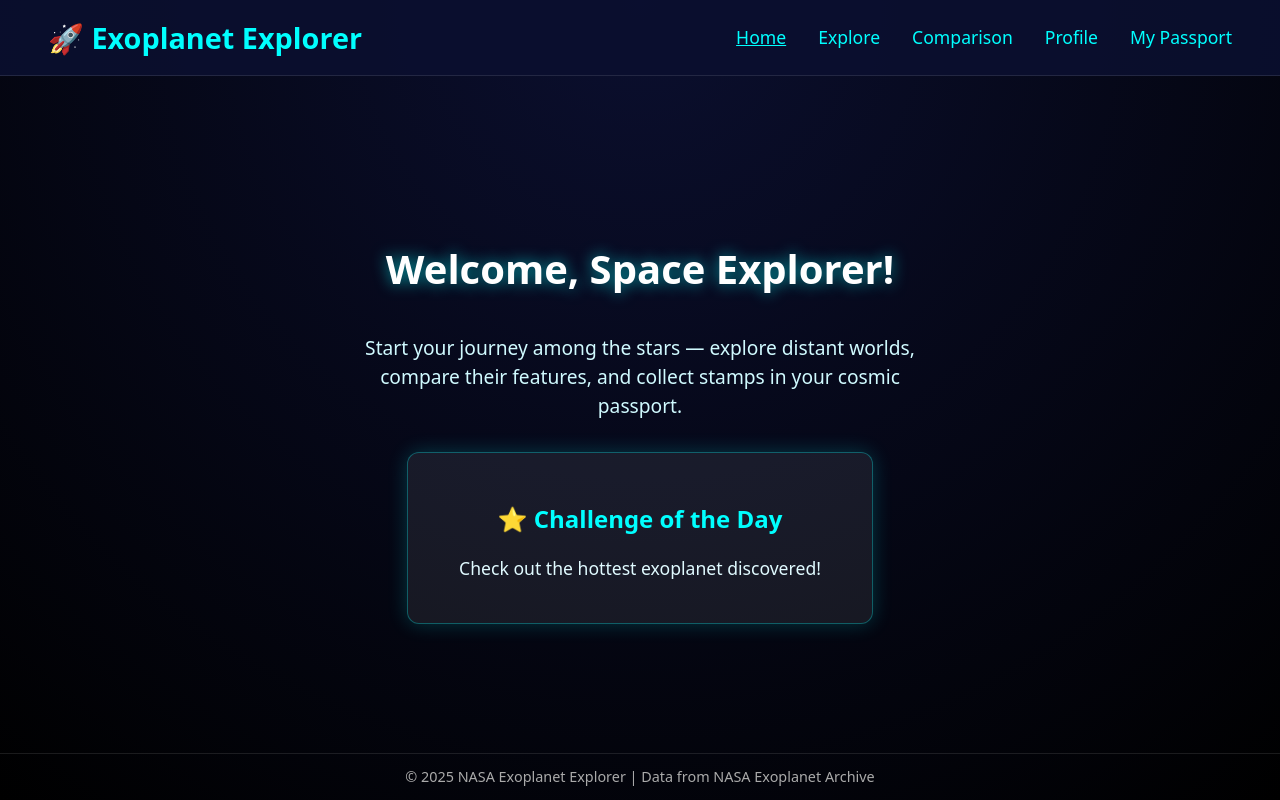
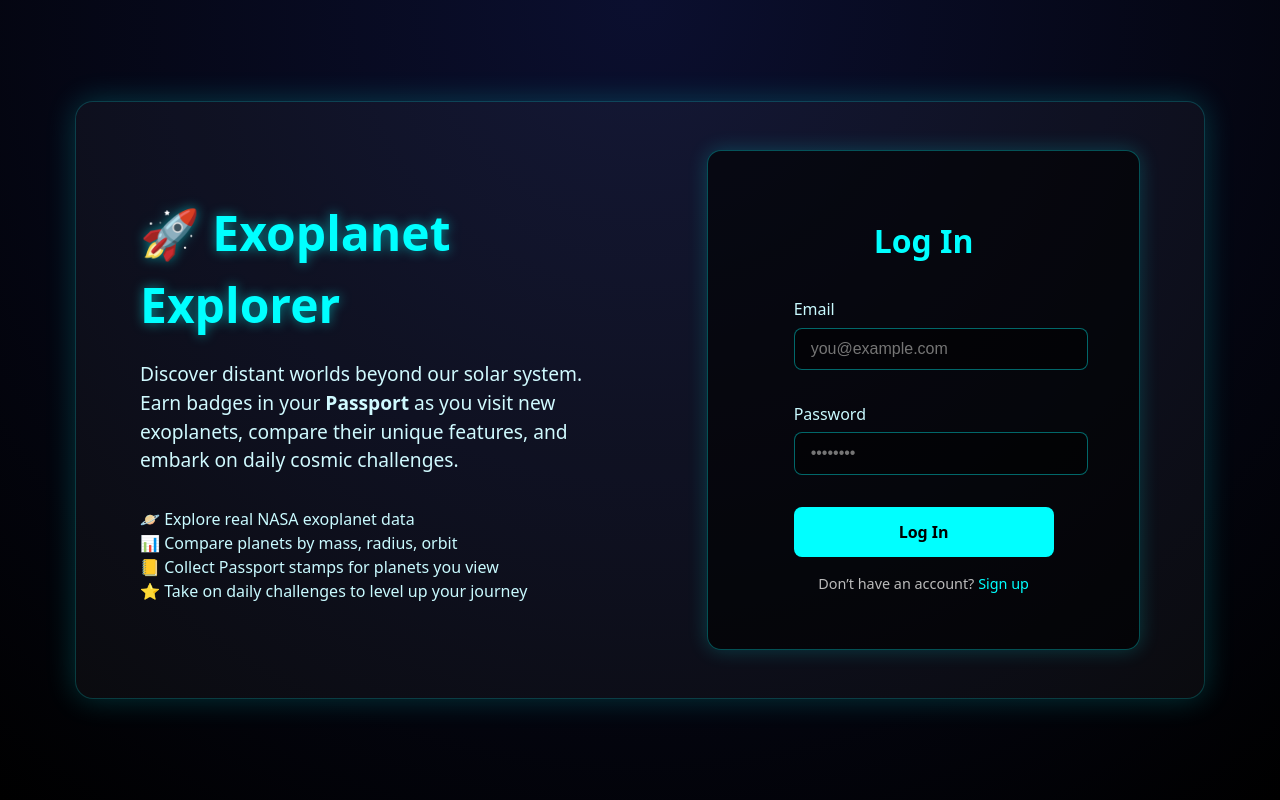
Before and after one commit to allonnnnnnn/NASA-type-stuff, a React app in the folder frontend/: page / in a window 1280 px wide. Built offline with nearby package versions, Linux system fonts and the light colour scheme; the HTML template or start-up script is replaced by a standard one.

Commit message:
added landing page

```diff
--- a/frontend/src/App.jsx
+++ b/frontend/src/App.jsx
@@ -1,5 +1,6 @@
 import React from "react";
 import { BrowserRouter as Router, Routes, Route } from "react-router-dom";
+import Landing from "./pages/Landing.jsx";
 import HomePage from "./pages/HomePage.jsx";
 import Profile from "./pages/Profile.jsx";
 
@@ -7,9 +8,9 @@ function App() {
   return (
     <Router>
       <Routes>
-        <Route path="/" element={<HomePage />} />
+        <Route path="/" element={<Landing />} />        {/* Landing first */}
+        <Route path="/home" element={<HomePage />} />   {/* Home after login */}
         <Route path="/profile" element={<Profile />} />
-        {/* Other routes for Explore, Comparison, Passport */}
       </Routes>
     </Router>
   );
--- /dev/null
+++ b/frontend/src/pages/Landing.jsx
@@ -0,0 +1,184 @@
+import React, { useState } from "react";
+
+const Landing = () => {
+  const [email, setEmail] = useState("");
+  const [password, setPassword] = useState("");
+
+  const handleLogin = () => {
+    alert(`Logging in with ${email}`);
+    // TODO: connect to backend authentication later
+  };
+
+  return (
+    <div
+      style={{
+        minHeight: "100vh",
+        width: "100vw",
+        display: "flex",
+        alignItems: "center",
+        justifyContent: "center",
+        background: "radial-gradient(circle at top, #0b0f2f, #000)",
+        color: "white",
+        fontFamily: "system-ui, sans-serif",
+      }}
+    >
+      {/* Main Container */}
+      <div
+        style={{
+          display: "grid",
+          gridTemplateColumns: "1.2fr 1fr",
+          gap: "3rem",
+          alignItems: "center",
+          background: "rgba(255,255,255,0.04)",
+          padding: "3rem 4rem",
+          borderRadius: "18px",
+          border: "1px solid rgba(0,255,255,0.2)",
+          boxShadow: "0 0 30px rgba(0,255,255,0.2)",
+          maxWidth: "1000px",
+          width: "90%",
+        }}
+      >
+        {/* LEFT SIDE: Info */}
+        <div>
+          <h1
+            style={{
+              fontSize: "3rem",
+              marginBottom: "1rem",
+              color: "#00ffff",
+              textShadow: "0 0 12px rgba(0,255,255,0.5)",
+            }}
+          >
+            🚀 Exoplanet Explorer
+          </h1>
+          <p
+            style={{
+              fontSize: "1.2rem",
+              lineHeight: "1.8rem",
+              marginBottom: "2rem",
+              color: "#d0faff",
+              maxWidth: "500px",
+            }}
+          >
+            Discover distant worlds beyond our solar system. <br />
+            Earn badges in your <strong>Passport</strong> as you visit new
+            exoplanets, compare their unique features, and embark on daily
+            cosmic challenges.
+          </p>
+
+          <ul
+            style={{
+              fontSize: "1rem",
+              color: "#c9faff",
+              listStyle: "none",
+              padding: 0,
+              marginBottom: "2rem",
+            }}
+          >
+            <li>🪐 Explore real NASA exoplanet data</li>
+            <li>📊 Compare planets by mass, radius, orbit</li>
+            <li>📒 Collect Passport stamps for planets you view</li>
+            <li>⭐ Take on daily challenges to level up your journey</li>
+          </ul>
+        </div>
+
+        {/* RIGHT SIDE: Login Card */}
+        <div
+          style={{
+            background: "rgba(0,0,0,0.6)",
+            padding: "2.5rem 3rem",
+            borderRadius: "14px",
+            border: "1px solid rgba(0,255,255,0.3)",
+            boxShadow: "0 0 20px rgba(0,255,255,0.2)",
+            display: "flex",
+            flexDirection: "column",
+            alignItems: "center",      // ✅ Centers everything horizontally
+            justifyContent: "center",
+          }}
+        >
+          <h2
+            style={{
+              fontSize: "2rem",
+              marginBottom: "2rem",
+              textAlign: "center",
+              color: "#00ffff",
+            }}
+          >
+            Log In
+          </h2>
+
+          {/* Form Container */}
+          <div style={{ width: "100%", maxWidth: "260px" }}>
+            <label style={labelStyle}>Email</label>
+            <input
+              type="email"
+              placeholder="you@example.com"
+              value={email}
+              onChange={(e) => setEmail(e.target.value)}
+              style={inputStyle}
+            />
+
+            <label style={{ ...labelStyle, marginTop: "1.2rem" }}>Password</label>
+            <input
+              type="password"
+              placeholder="••••••••"
+              value={password}
+              onChange={(e) => setPassword(e.target.value)}
+              style={inputStyle}
+            />
+
+            <button style={loginButton} onClick={handleLogin}>
+              Log In
+            </button>
+          </div>
+
+          <p
+            style={{
+              marginTop: "1rem",
+              fontSize: "0.9rem",
+              textAlign: "center",
+              color: "#bbb",
+            }}
+          >
+            Don’t have an account?{" "}
+            <span style={{ color: "#00ffff", cursor: "pointer" }}>Sign up</span>
+          </p>
+        </div>
+      </div>
+    </div>
+  );
+};
+
+// Styles
+const labelStyle = {
+  display: "block",
+  fontSize: "1rem",
+  fontWeight: "500",
+  marginBottom: "0.4rem",
+  color: "#c9faff",
+};
+
+const inputStyle = {
+  width: "100%",
+  padding: "0.7rem 1rem",
+  borderRadius: "8px",
+  border: "1px solid rgba(0,255,255,0.4)",
+  background: "rgba(0,0,0,0.5)",
+  color: "white",
+  fontSize: "1rem",
+  marginBottom: "0.8rem",
+};
+
+const loginButton = {
+  width: "100%",
+  marginTop: "1.2rem",
+  padding: "0.9rem 1.5rem",
+  fontSize: "1rem",
+  fontWeight: "bold",
+  backgroundColor: "#00ffff",
+  color: "#000",
+  border: "none",
+  borderRadius: "8px",
+  cursor: "pointer",
+};
+
+export default Landing;
```
